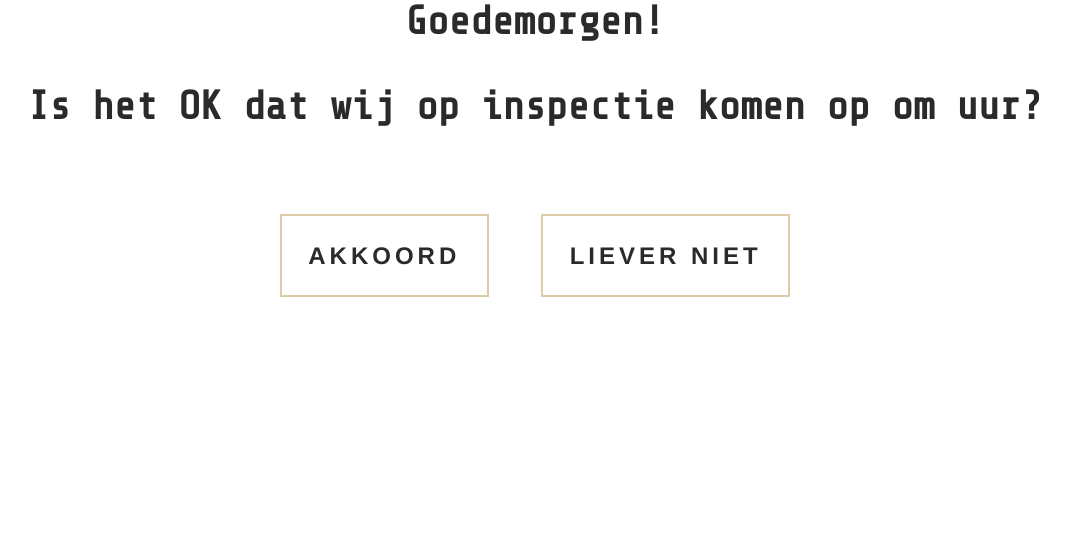
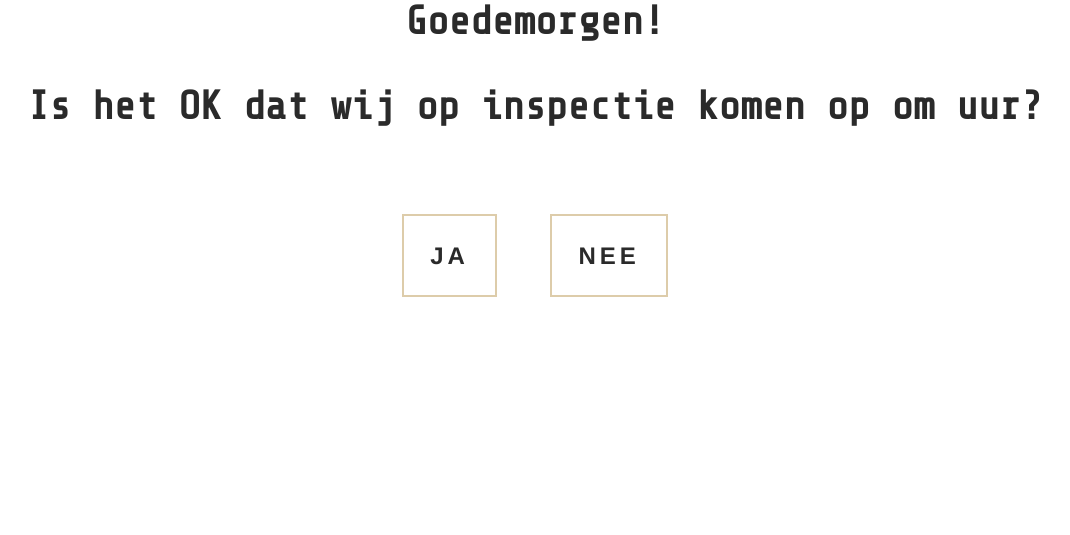
Before and after one commit to Jx3ri/Monumentenwacht, a PHP site: page / in a window 1280 px wide. Shown: the part 192-727 px from the top of the page, without its empty margins (113-1183 px from the left). Run offline with PHP 8.4, Linux system fonts and the light colour scheme; data that the repository does not hold is empty.

Commit message:
update ja en nee

```diff
--- a/index.php
+++ b/index.php
@@ -44,8 +44,8 @@ $hour = date('H', time());
 ?>
 </div>
     <div class="button-container">
-        <a href="#" class="btn btn-5">Akkoord</a>
-        <a href="#" class="btn btn-5">Liever niet</a>
+        <a href="#" class="btn btn-5">Ja</a>
+        <a href="#" class="btn btn-5">Nee</a>
     </div>
 </div>
 
```
